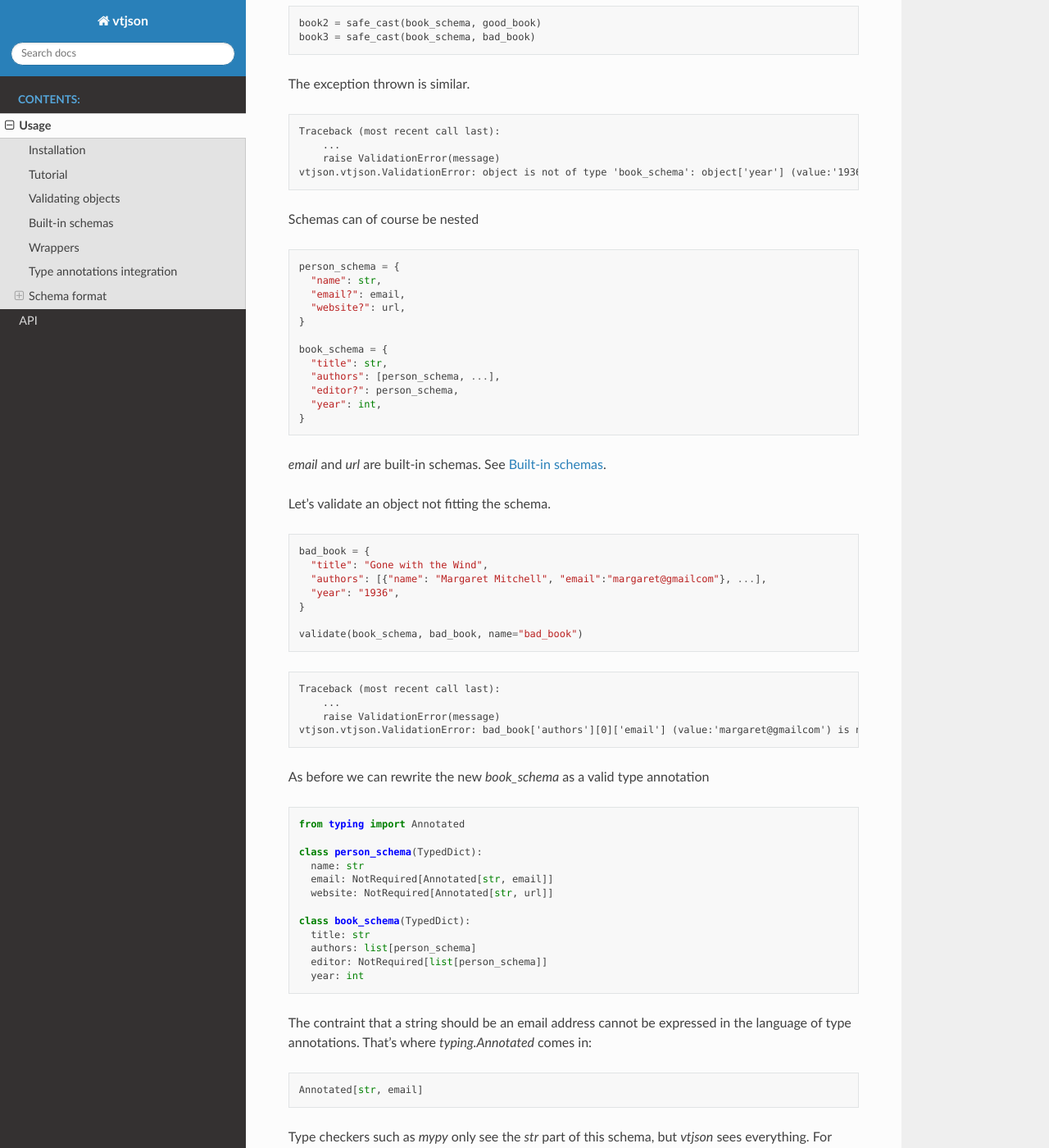
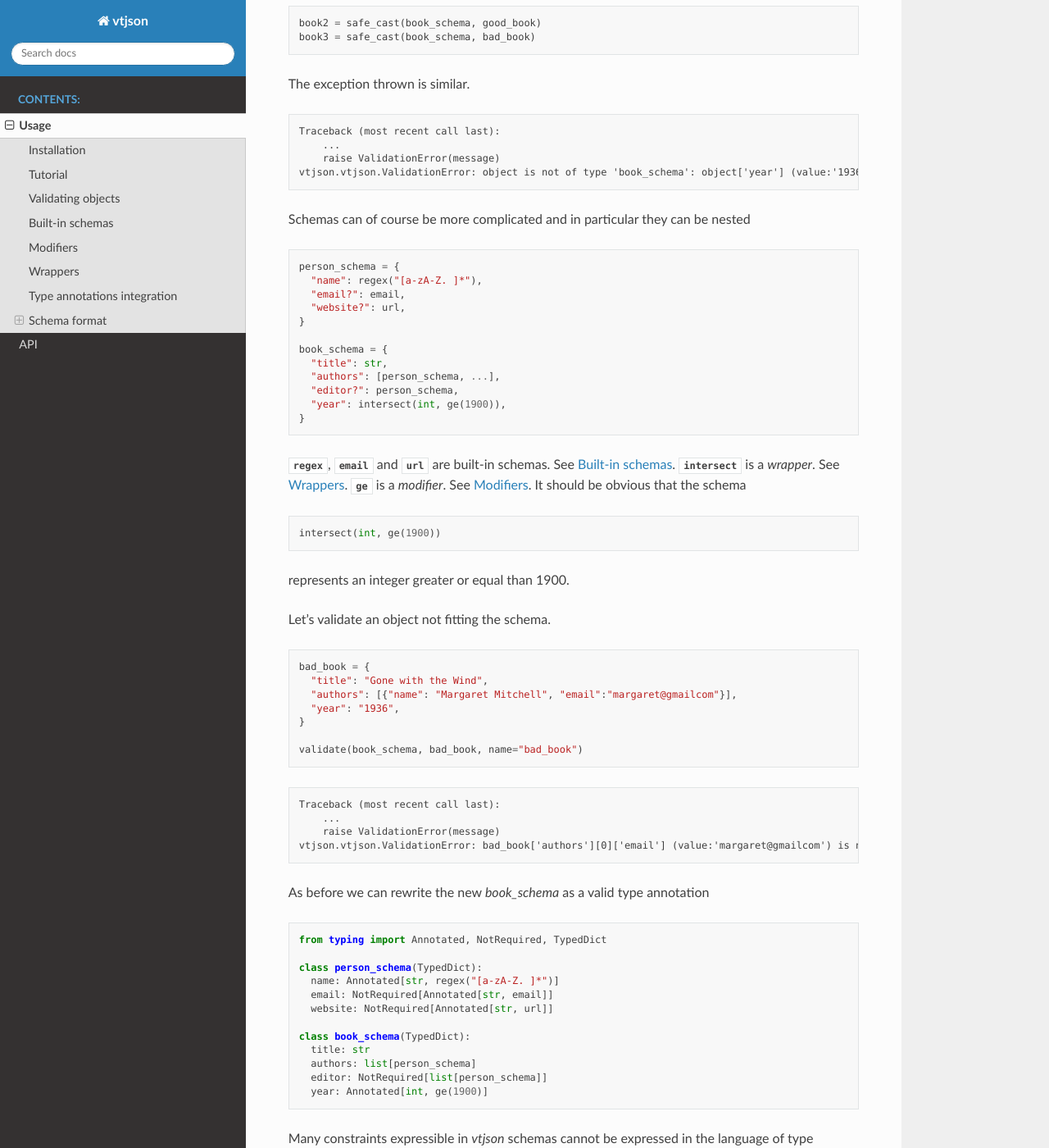
Before and after one commit to vdbergh/vtjson, a Sphinx documentation site: the page built from docs/source/usage.rst, in a window 1280 px wide and 1400 px high, scrolled down 2087 px. Shown: the whole window at 82% size. Built offline with Sphinx 7.4.7 and the Read the Docs theme 3.1.0, drawn with Linux system fonts in a browser that asks for light colours; some of the changed text lies outside the part shown.

Commit message:
More examples in documentation.

```diff
--- a/docs/source/usage.rst
+++ b/docs/source/usage.rst
@@ -15,7 +15,7 @@ Tutorial
 
 .. testsetup:: *
 
-   from vtjson import email, make_type, safe_cast, url, validate
+   from vtjson import email, ge, intersect, make_type, regex, safe_cast, url, validate
 
 Here is a simple schema:
 
@@ -117,12 +117,12 @@ The exception thrown is similar.
        raise ValidationError(message)
    vtjson.vtjson.ValidationError: object is not of type 'book_schema': object['year'] (value:'1936') is not of type 'int'
 
-Schemas can of course be nested
+Schemas can of course be more complicated and in particular they can be nested
 
 .. testcode::
 
    person_schema = {
-     "name": str,
+     "name": regex("[a-zA-Z. ]*"),
      "email?": email,
      "website?": url,
    }
@@ -131,10 +131,16 @@ Schemas can of course be nested
      "title": str,
      "authors": [person_schema, ...],
      "editor?": person_schema,
-     "year": int,
+     "year": intersect(int, ge(1900)),
    }
 
-`email` and `url` are built-in schemas. See :ref:`builtins`.
+:py:class:`regex`, :py:class:`email` and :py:class:`url` are built-in schemas. See :ref:`builtins`. :py:class:`intersect` is a `wrapper`. See :ref:`wrappers`. :py:class:`ge` is a `modifier`. See :ref:`modifiers`. It should be obvious that the schema
+
+.. testcode::
+
+   intersect(int, ge(1900))
+
+represents an integer greater or equal than 1900.
 
 Let's validate an object not fitting the schema.
 
@@ -142,7 +148,7 @@ Let's validate an object not fitting the schema.
 
    bad_book = {
      "title": "Gone with the Wind",
-     "authors": [{"name": "Margaret Mitchell", "email":"margaret@gmailcom"}, ...],
+     "authors": [{"name": "Margaret Mitchell", "email":"margaret@gmailcom"}],
      "year": "1936",
    }
 
@@ -159,10 +165,10 @@ As before we can rewrite the new `book_schema` as a valid type annotation
 
 .. testcode::
 
-   from typing import Annotated
+   from typing import Annotated, NotRequired, TypedDict
 
    class person_schema(TypedDict):
-     name: str
+     name: Annotated[str, regex("[a-zA-Z. ]*")]
      email: NotRequired[Annotated[str, email]]
      website: NotRequired[Annotated[str, url]]
 
@@ -170,9 +176,9 @@ As before we can rewrite the new `book_schema` as a valid type annotation
      title: str
      authors: list[person_schema]
      editor: NotRequired[list[person_schema]]
-     year: int
+     year: Annotated[int, ge(1900)]
 
-The contraint that a string should be an email address cannot be expressed in the language of type annotations. That's where `typing.Annotated` comes in:
+Many constraints expressible in `vtjson` schemas cannot be expressed in the language of type annotations. That's where `typing.Annotated` comes in:
 
 .. testcode::
 
@@ -254,6 +260,13 @@ Some built-in schemas take arguments. If no arguments are given then the parenth
 
 .. autoclass:: vtjson.nothing
    :class-doc-from: both
+
+.. _modifiers:
+
+Modifiers
+---------
+
+.. _wrappers:
 
 Wrappers
 --------
```
